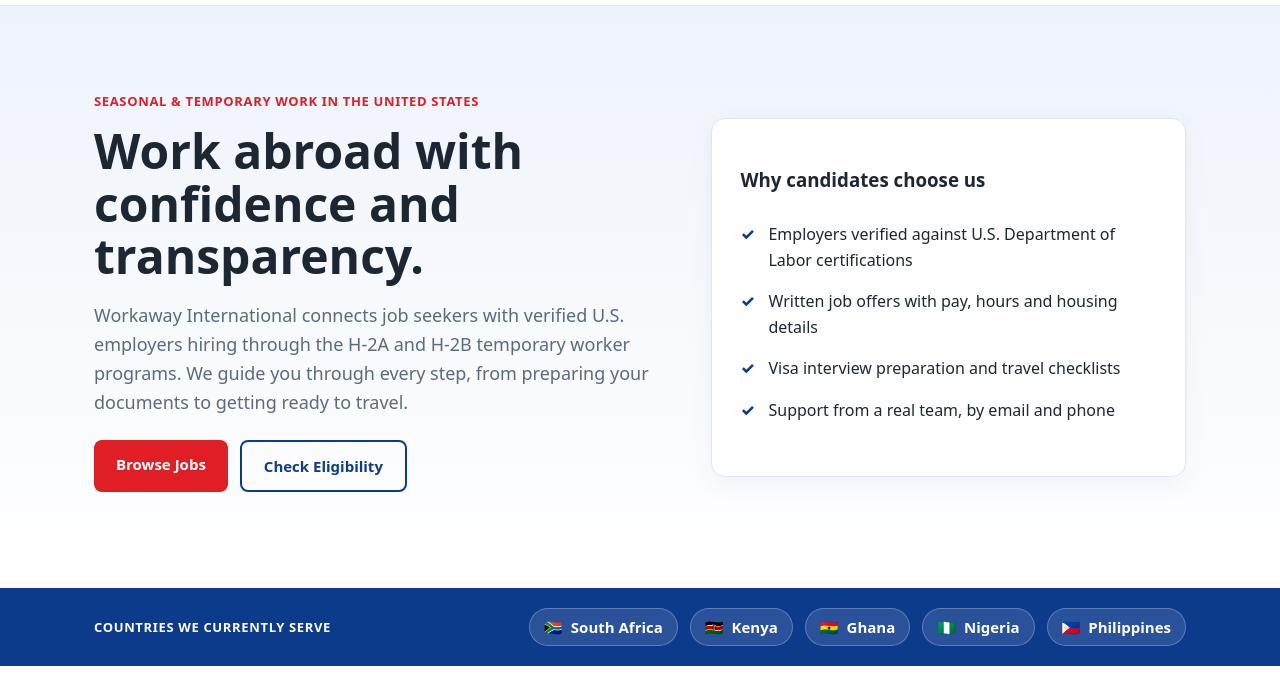
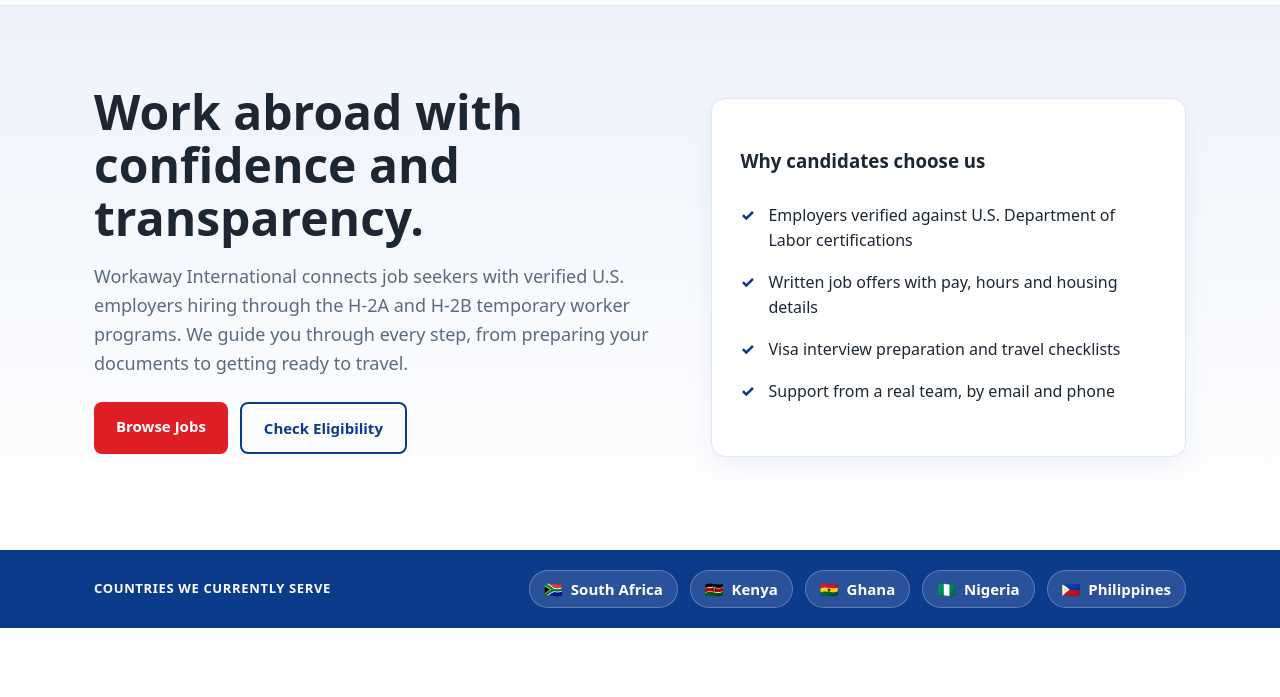
Before and after one commit to Skylimit007/work-away-international, a website: page public/index.html in a window 1280 px wide. Shown: the part 63-760 px from the top of the page. Drawn offline with Linux system fonts and the light colour scheme; no server answers.

Commit message:
Update index.html

```diff
--- a/public/index.html
+++ b/public/index.html
@@ -23,7 +23,6 @@
   <section class="hero">
     <div class="container hero-grid">
       <div>
-        <p class="eyebrow">Seasonal &amp; temporary work in the United States</p>
         <h1>Work abroad with confidence and transparency.</h1>
         <p class="lead">Workaway International connects job seekers with verified U.S. employers hiring through the H-2A and H-2B temporary worker programs. We guide you through every step, from preparing your documents to getting ready to travel.</p>
         <div class="actions">
```
